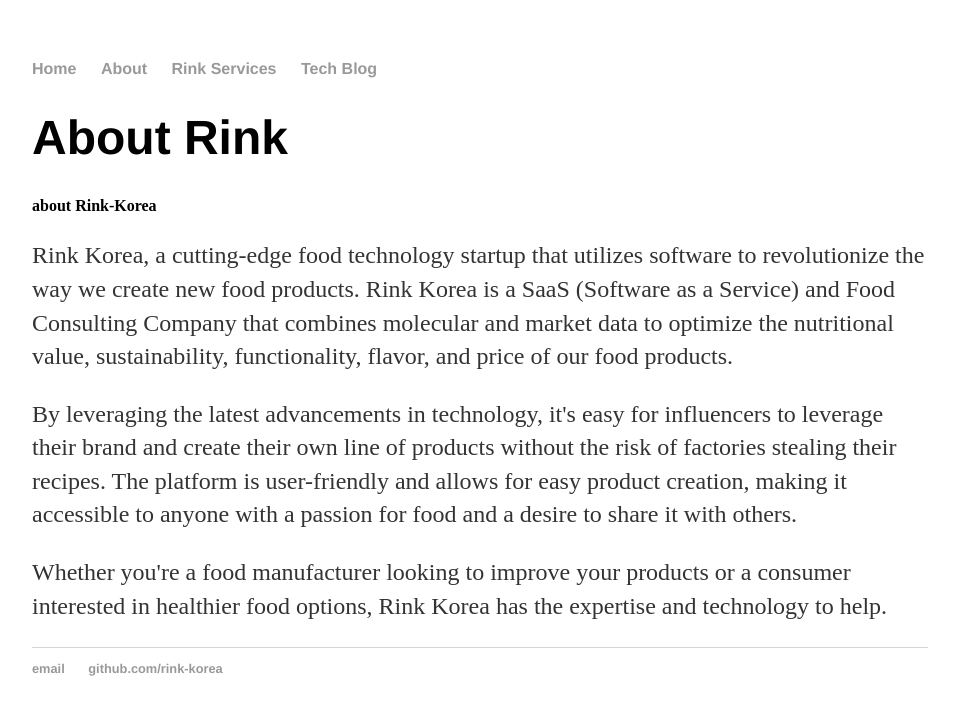
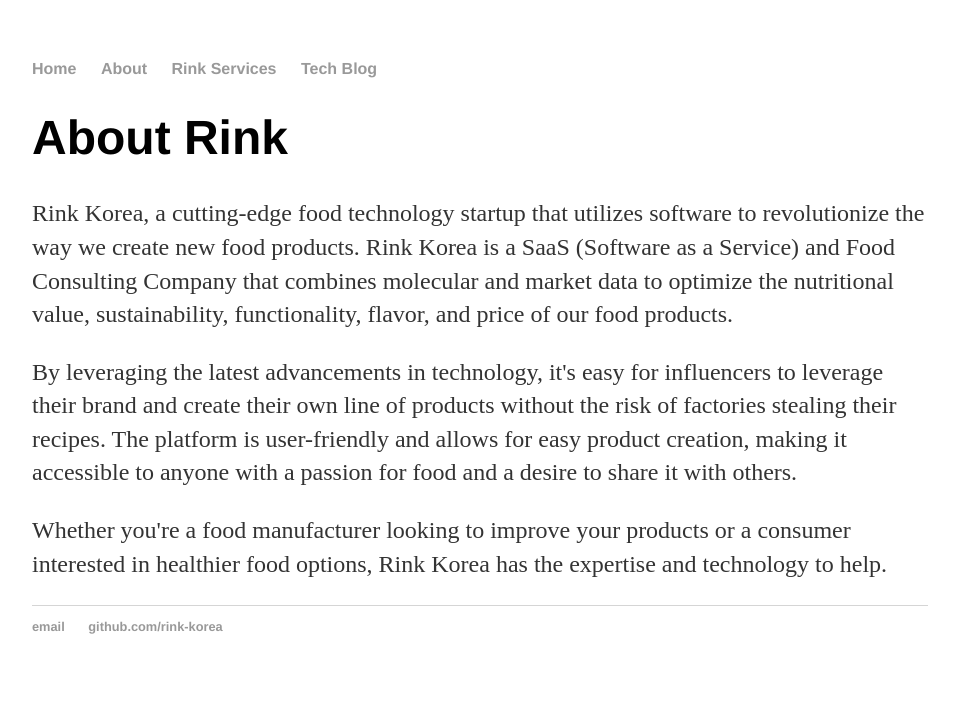
Before and after one commit to rink-korea/rink-korea.github.io, a Jekyll site: the page built from about/index.html, in a window 1280 px wide. Shown: the top 715 px of the page, without its empty margins (160-1115 px from the left). Built offline with Jekyll 4.4.1, drawn with Linux system fonts in a browser that asks for light colours.

Commit message:
Update index.html
subtitle delete

```diff
--- a/about/index.html
+++ b/about/index.html
@@ -3,8 +3,6 @@
 title: About Rink
 ---
 	<h1>{{ page.title }}</h1>
-
-<h4> about Rink-Korea </h4>
 
 <p>
 Rink Korea, a cutting-edge food technology startup that utilizes software to revolutionize the way we create new food products.
```
